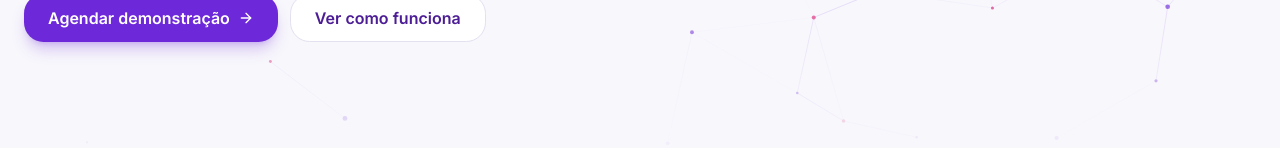
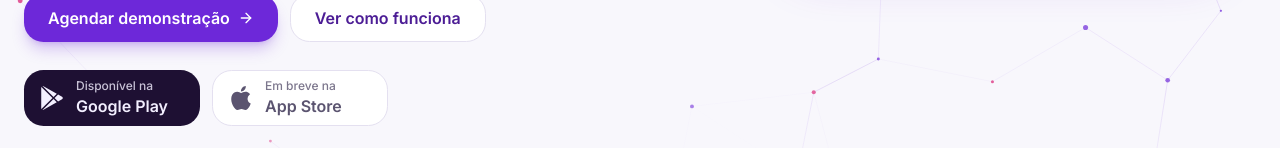
Before and after one commit to Luiz-code-dev/speakFlow-Escola, a Next.js app: page / in a window 1280 px wide. Shown: the part 804-952 px from the top of the page. Built offline with nearby package versions, Linux system fonts and the light colour scheme; no server answers.

Commit message:
feat: selos Google Play (disponível) e App Store (em breve) no hero e rodapé

```diff
--- a/components/site/footer.tsx
+++ b/components/site/footer.tsx
@@ -1,6 +1,7 @@
 import Link from 'next/link'
 import { CODEVELOP_URL, CONTACT_EMAIL } from '@/lib/site-data'
 import { Logo } from './logo'
+import { StoreBadges } from './store-badges'
 
 export function SiteFooter() {
   return (
@@ -22,6 +23,7 @@ export function SiteFooter() {
               </a>
               .
             </p>
+            <StoreBadges />
           </div>
           <address className="flex max-w-md flex-col gap-2 text-sm leading-relaxed text-muted-foreground not-italic">
             <p className="font-semibold text-foreground">CODEVELOP SOLUTIONS LTDA · CNPJ 51.412.510/0001-07</p>
--- a/components/site/hero.tsx
+++ b/components/site/hero.tsx
@@ -7,6 +7,7 @@ import { ArrowRight, Sparkles } from 'lucide-react'
 import { SUBJECTS } from '@/lib/site-data'
 import { ctaPrimary, ctaSecondary } from './primitives'
 import { TrailMockup } from './trail-mockup'
+import { StoreBadges } from './store-badges'
 
 const NeuralCanvas = dynamic(() => import('./neural-canvas'), { ssr: false })
 
@@ -104,6 +105,14 @@ export function Hero() {
               Ver como funciona
             </a>
           </motion.div>
+
+          <motion.div
+            initial={{ opacity: 0, y: 12 }}
+            animate={{ opacity: 1, y: 0 }}
+            transition={{ duration: 0.5, delay: 0.6 }}
+          >
+            <StoreBadges />
+          </motion.div>
         </div>
 
         <TabletMockup />
--- /dev/null
+++ b/components/site/store-badges.tsx
@@ -0,0 +1,57 @@
+import { cn } from '@/lib/utils'
+import { GOOGLE_PLAY_URL } from '@/lib/site-data'
+
+const GOOGLE_PLAY_PATH =
+  'M22.018 13.298l-3.919 2.218-3.515-3.493 3.543-3.521 3.891 2.202a1.49 1.49 0 0 1 0 2.594zM1.337.924a1.486 1.486 0 0 0-.112.568v21.017c0 .217.045.419.124.6l11.155-11.087L1.337.924zm12.207 10.065l3.258-3.238L3.45.195a1.466 1.466 0 0 0-.946-.179l11.04 10.973zm0 2.067l-11 10.933c.298.036.612-.016.906-.183l13.324-7.54-3.23-3.21z'
+
+const APPLE_PATH =
+  'M12.152 6.896c-.948 0-2.415-1.078-3.96-1.04-2.04.027-3.91 1.183-4.961 3.014-2.117 3.675-.546 9.103 1.519 12.09 1.013 1.454 2.208 3.09 3.792 3.039 1.52-.065 2.09-.987 3.935-.987 1.831 0 2.35.987 3.96.948 1.637-.026 2.676-1.48 3.676-2.948 1.156-1.688 1.636-3.325 1.662-3.415-.039-.013-3.182-1.221-3.22-4.857-.026-3.04 2.48-4.494 2.597-4.559-1.429-2.09-3.623-2.324-4.39-2.376-2-.156-3.675 1.09-4.61 1.09zM15.53 3.83c.843-1.012 1.4-2.427 1.245-3.83-1.207.052-2.662.805-3.532 1.818-.78.896-1.454 2.338-1.273 3.714 1.338.104 2.715-.688 3.559-1.701'
+
+const badgeBase =
+  'inline-flex h-14 min-w-44 items-center gap-3 rounded-xl px-4 text-left transition-colors'
+
+function BadgeContent({ path, overline, title }: { path: string; overline: string; title: string }) {
+  return (
+    <>
+      <svg viewBox="0 0 24 24" className="size-6 shrink-0" fill="currentColor" aria-hidden="true">
+        <path d={path} />
+      </svg>
+      <span className="flex flex-col leading-tight">
+        <span className="text-xs font-medium opacity-80">{overline}</span>
+        <span className="text-base font-semibold">{title}</span>
+      </span>
+    </>
+  )
+}
+
+export function StoreBadges({ className }: { className?: string }) {
+  return (
+    <ul className={cn('flex flex-wrap gap-3', className)} aria-label="Aplicativo nas lojas">
+      <li>
+        {GOOGLE_PLAY_URL ? (
+          <a
+            href={GOOGLE_PLAY_URL}
+            target="_blank"
+            rel="noopener noreferrer"
+            className={cn(
+              badgeBase,
+              'bg-night text-night-foreground hover:bg-brand-ink focus-visible:outline-2 focus-visible:outline-offset-2 focus-visible:outline-brand',
+            )}
+          >
+            <BadgeContent path={GOOGLE_PLAY_PATH} overline="Disponível na" title="Google Play" />
+            <span className="sr-only"> (abre em nova aba)</span>
+          </a>
+        ) : (
+          <span className={cn(badgeBase, 'bg-night text-night-foreground')}>
+            <BadgeContent path={GOOGLE_PLAY_PATH} overline="Disponível na" title="Google Play" />
+          </span>
+        )}
+      </li>
+      <li>
+        <span className={cn(badgeBase, 'border border-border bg-card text-muted-foreground')}>
+          <BadgeContent path={APPLE_PATH} overline="Em breve na" title="App Store" />
+        </span>
+      </li>
+    </ul>
+  )
+}
--- a/lib/site-data.ts
+++ b/lib/site-data.ts
@@ -2,6 +2,8 @@ export const SITE_URL = 'https://speakflowescola.com.br'
 export const CODEVELOP_URL = 'https://codevelop.com.br'
 export const CONTACT_EMAIL = 'luiz.melo@cdsolutions.com.br'
 export const FAMILY_LOGIN_URL = 'https://www.speakflow.ia.br/escola/familia/entrar'
+
+export const GOOGLE_PLAY_URL = process.env.NEXT_PUBLIC_GOOGLE_PLAY_URL?.trim() || ''
 export const FAMILY_ENABLED = process.env.NEXT_PUBLIC_FAMILY_ENABLED === 'true'
 
 export const NAV_ITEMS = [
```
Also changed, not shown: 1 other file (tests, documents, lock files or other folders).
